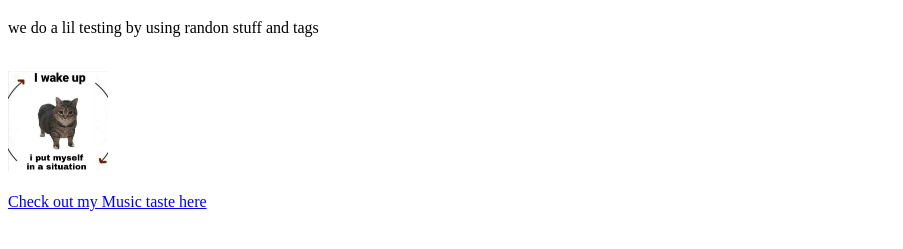
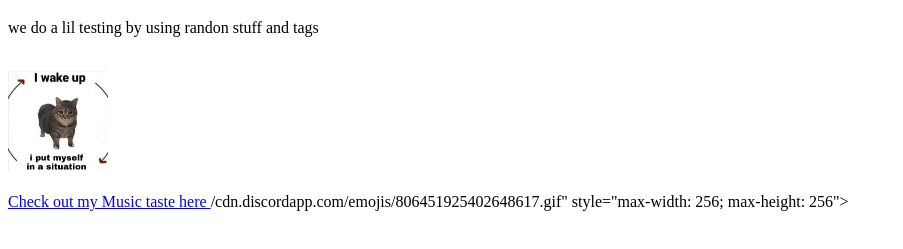
Before and after one commit to Savy011/Savy011.github.io, a plain HTML site: page index.html in a window 1280 px wide. Shown: the part 61-310 px from the top of the page, without its empty margins (0-903 px from the left). Drawn offline with Linux system fonts and the light colour scheme.

Commit message:
Add files via upload

```diff
--- a/index.html
+++ b/index.html
@@ -27,3 +27,7 @@
    </body>
 
 </html>
+/cdn.discordapp.com/emojis/806451925402648617.gif" style="max-width: 256; max-height: 256">
+   </body>
+
+</html>
```
